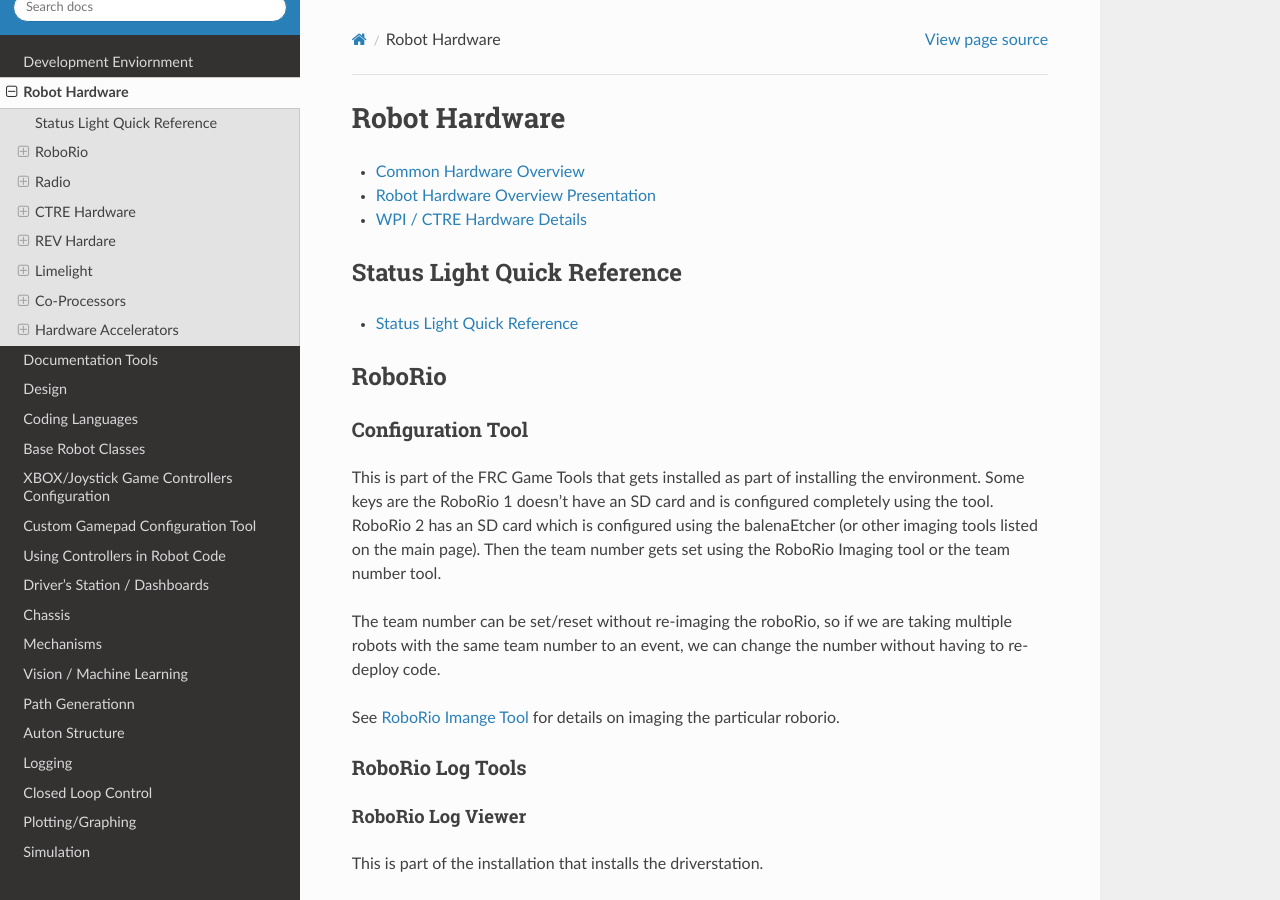
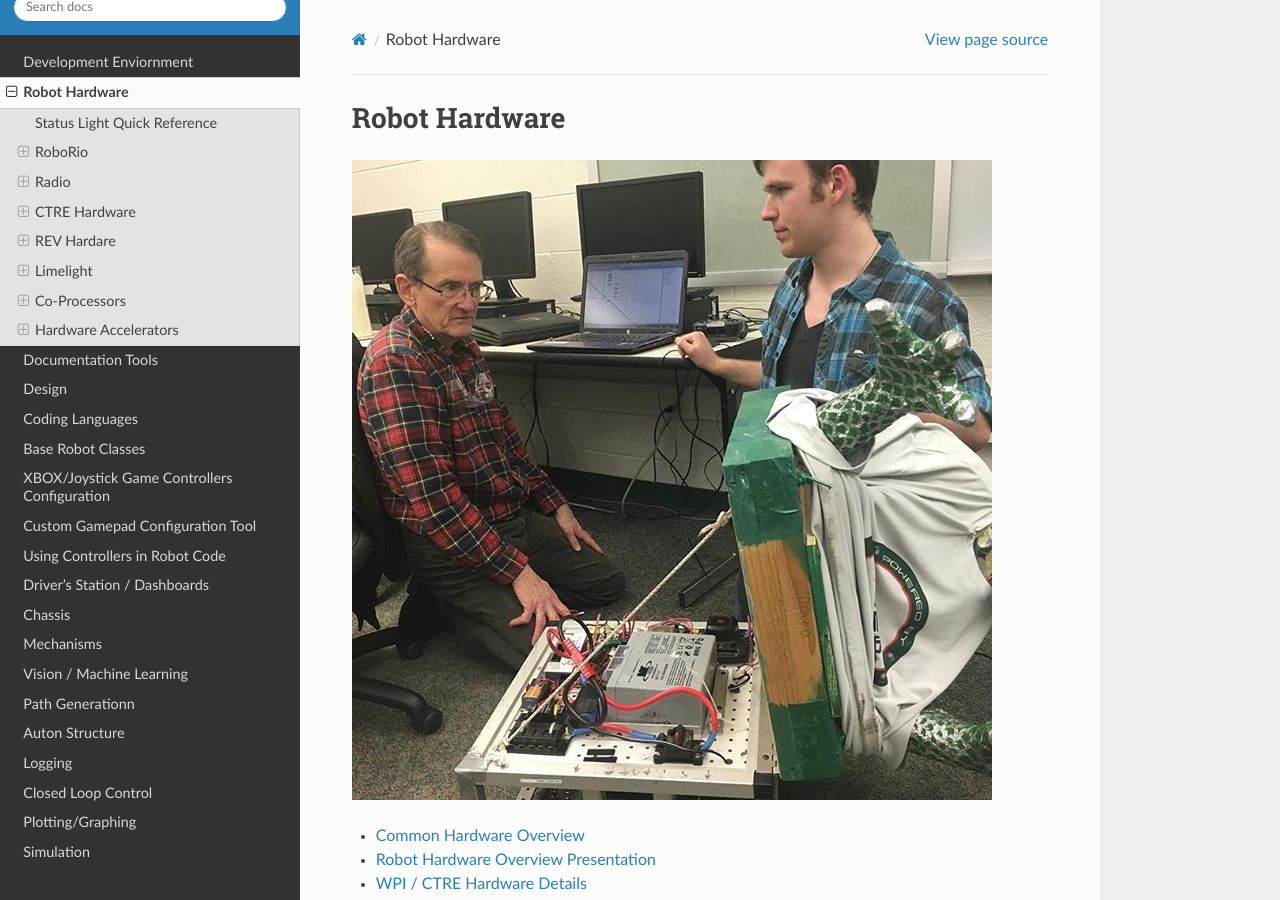
Before and after one commit to Team302/Team302Doco, a Sphinx documentation site: the page built from docs/hardware.rst, in a window 1280 px wide and 900 px high. Built offline with Sphinx 7.4.7 and the Read the Docs theme 3.1.0, drawn with Linux system fonts in a browser that asks for light colours.

Commit message:
Update hardware.rst

```diff
--- a/docs/hardware.rst
+++ b/docs/hardware.rst
@@ -1,6 +1,9 @@
 ==============================
 Robot Hardware
 ==============================
+
+.. image:: ./images/TuningUpDraco.jpg
+
 
 -    `Common Hardware Overview <https://docs.wpilib.org/en/stable/stubs/hardware-stub.html>`_
 
```
